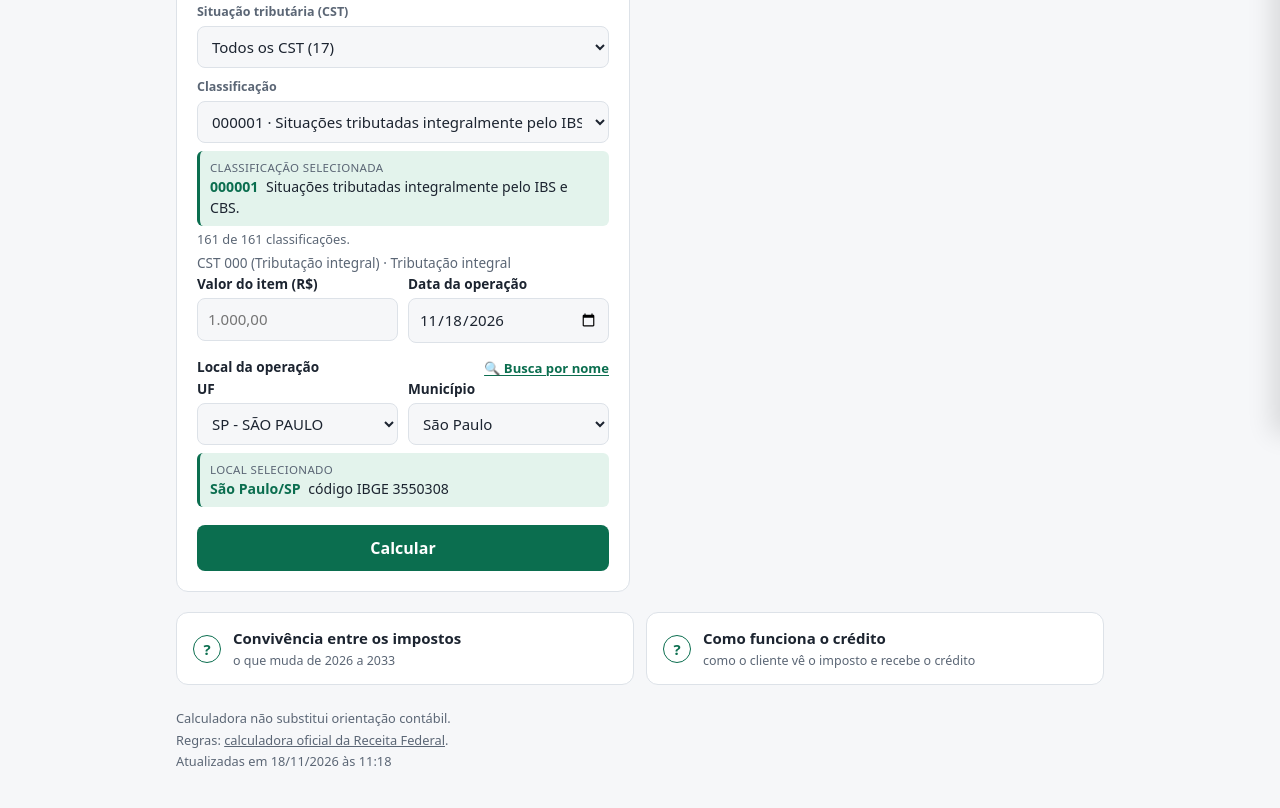
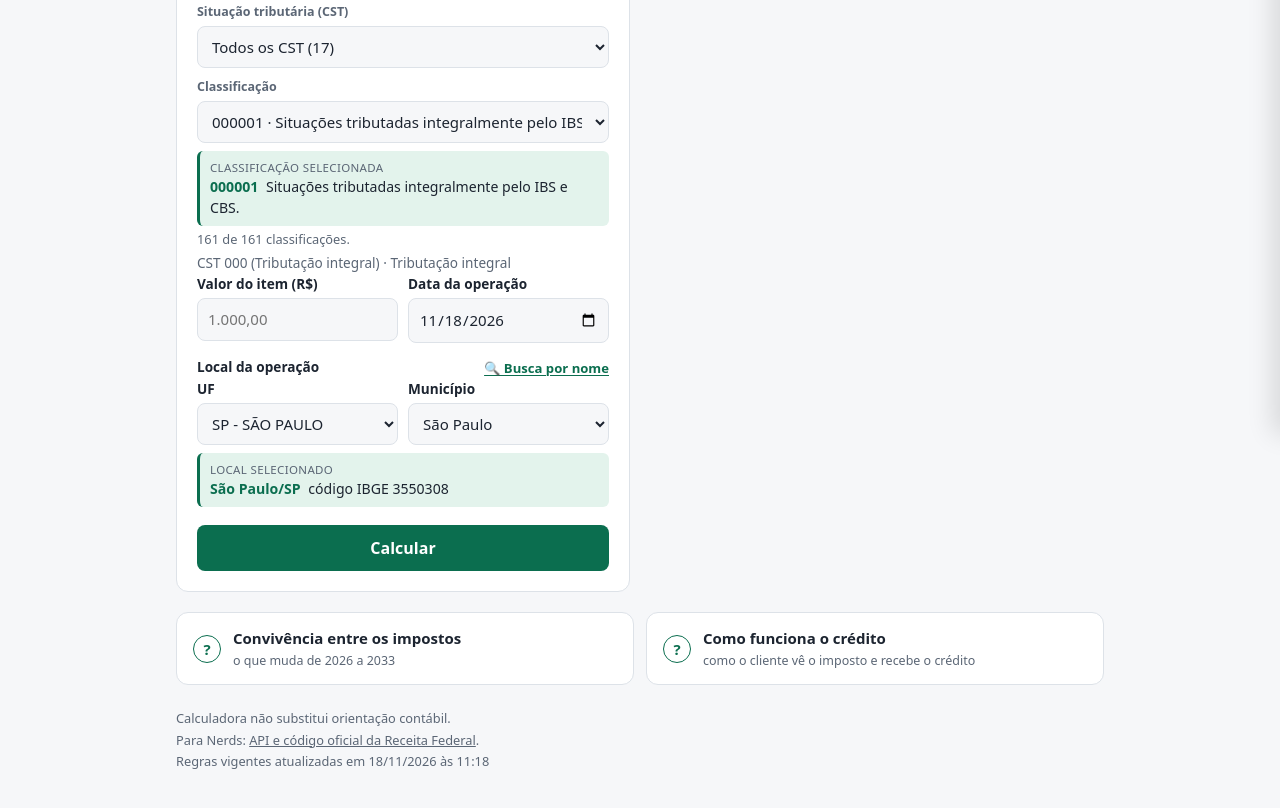
Before and after one commit to PauloTroyano/calculadora-cbs-ibs, a plain HTML site: page index.html in a window 1280 px wide. Shown: the part 366-1174 px from the top of the page. Drawn offline with Linux system fonts and the light colour scheme.

Commit message:
Rodapé: Para Nerds e regras vigentes
Co-Authored-By: Claude Opus 5.5 <noreply@anthropic.com>
Claude-Session: https://claude.ai/code/session_01J7i7uUGfZ8nZ2N3Hk8zkRt

```diff
--- a/index.html
+++ b/index.html
@@ -222,7 +222,7 @@
 
   <footer>
     <p>Calculadora não substitui orientação contábil.</p>
-    <p>Regras: <a href="https://github.com/ReceitaFederal/calculadora-rtc-regime-regular">calculadora oficial da Receita Federal</a>.</p>
+    <p>Para Nerds: <a href="https://github.com/ReceitaFederal/calculadora-rtc-regime-regular">API e código oficial da Receita Federal</a>.</p>
     <p id="atualizacao"></p>
   </footer>
 </main>
@@ -381,7 +381,7 @@ async function carregar() {
   const br = (d) => (d ? d.split('-').reverse().join('/') : '—');
   const m = dados.meta;
   // Data e hora da última execução do robô diário (que confere e atualiza as tabelas)
-  $('atualizacao').textContent = `Atualizadas em ${br(m.ultimaVerificacao || m.dataAtualizacao || m.dataExportacao)}${m.horaVerificacao ? ` às ${m.horaVerificacao}` : ''}`;
+  $('atualizacao').textContent = `Regras vigentes atualizadas em ${br(m.ultimaVerificacao || m.dataAtualizacao || m.dataExportacao)}${m.horaVerificacao ? ` às ${m.horaVerificacao}` : ''}`;
 }
 
 function preencherUfs() {
```
